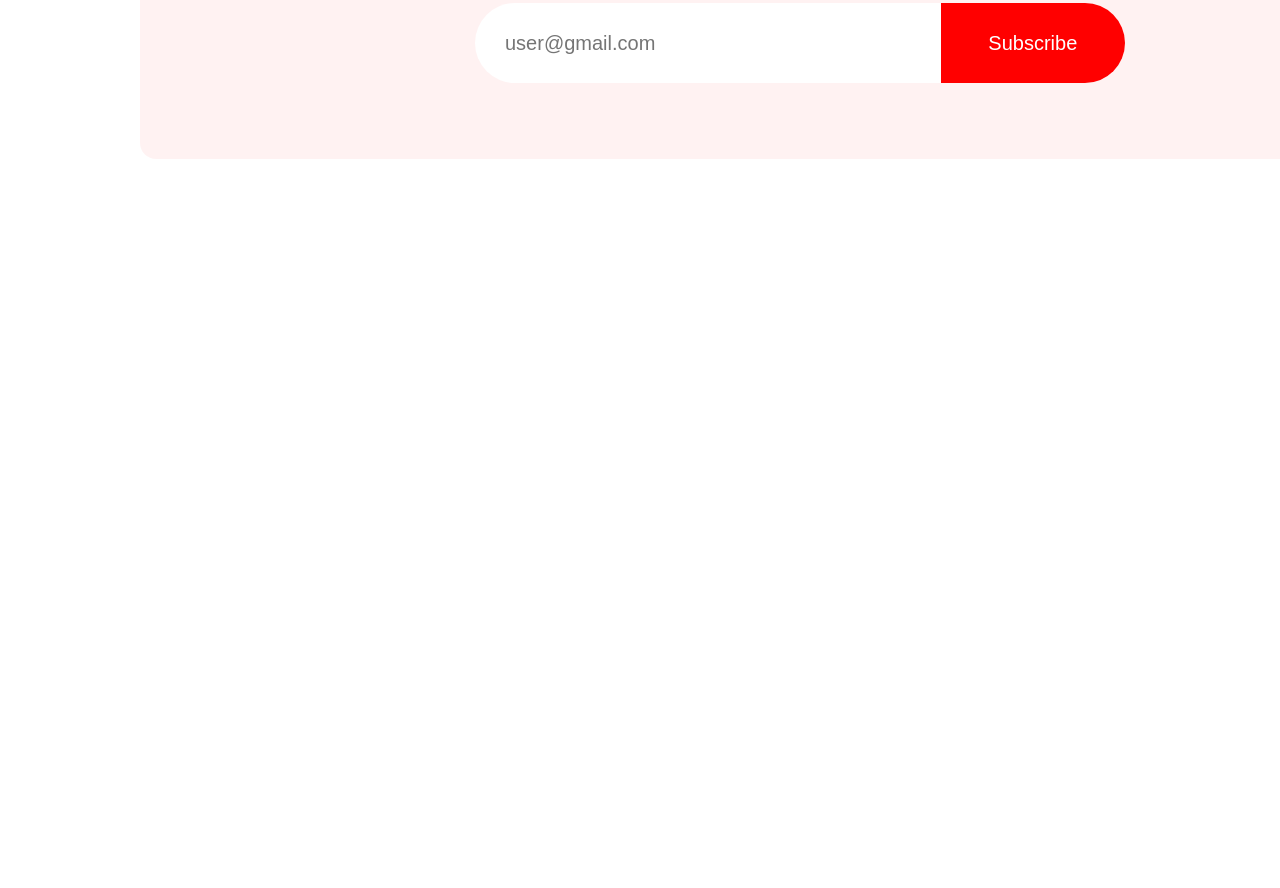
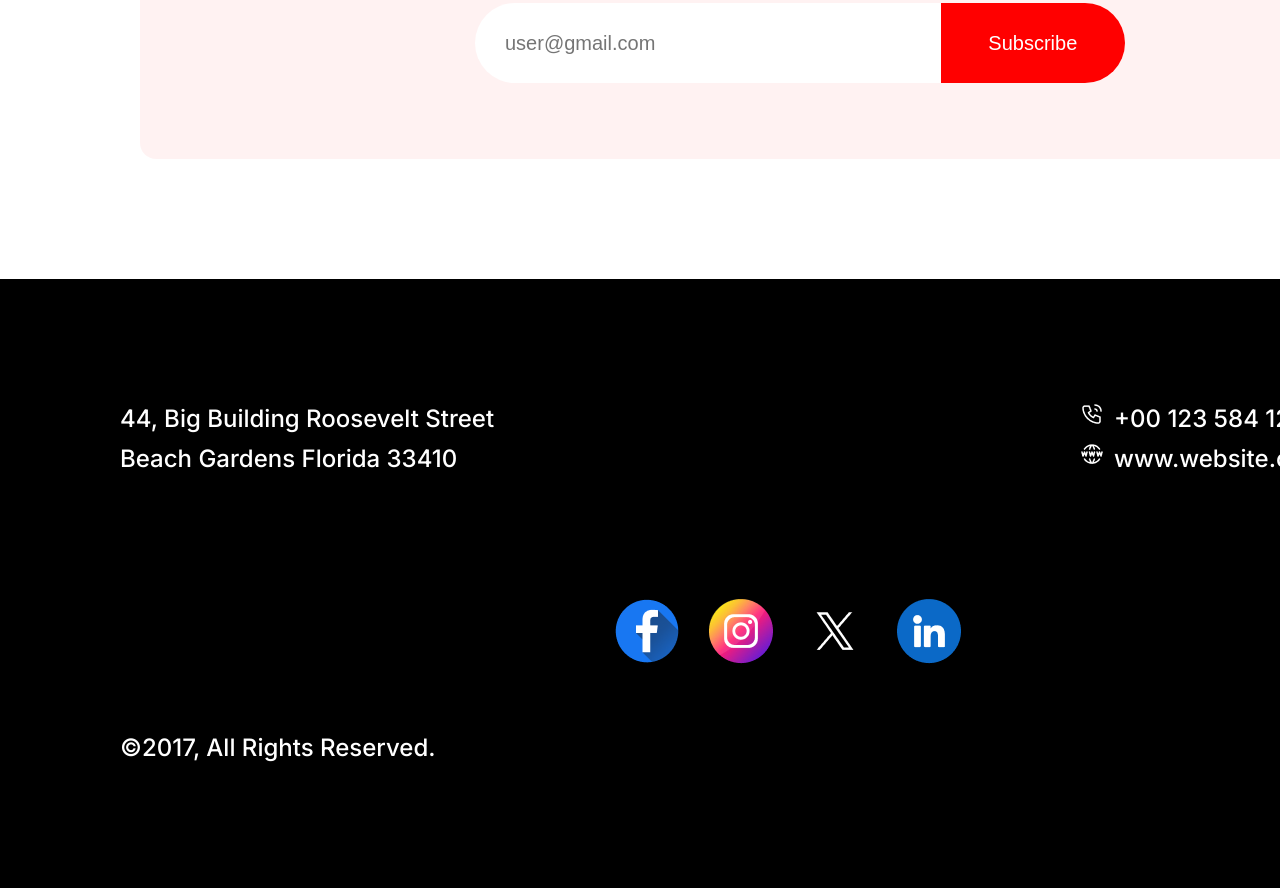
Before and after one commit to Rasc3ta/assignment-1, a plain HTML site: page index.html in a window 1280 px wide. Shown: the part 6323-7211 px from the top of the page. Before the commit the page ends 6602 px from the top, so only its background shows below. Drawn offline with Linux system fonts and the light colour scheme.

Commit message:
footer  done

```diff
--- a/index.html
+++ b/index.html
@@ -147,14 +147,68 @@
         </div>
       </section>
       <section class="newsletter">
-        <img src="./resources/Group 61.png" alt="letter" class="letter">
+        <img src="./resources/Group 61.png" alt="letter" class="letter" />
         <h2>Subscribe to our Newsletter</h2>
-        <p>Stay informed and inspired! Subscribe to our newsletter for exclusive updates, offers, and a world of exciting content. Join us now</p>
+        <p>
+          Stay informed and inspired! Subscribe to our newsletter for exclusive
+          updates, offers, and a world of exciting content. Join us now
+        </p>
         <form action="">
-            <input type="email" name="email" class="email" placeholder="user@gmail.com">
-            <input type="submit" value="Subscribe" class="subscribe">
+          <input
+            type="email"
+            name="email"
+            class="email"
+            placeholder="user@gmail.com"
+          />
+          <input type="submit" value="Subscribe" class="subscribe" />
         </form>
       </section>
     </main>
+    <footer>
+      <ul class="addressAndCopy">
+        <li class="address">
+          44, Big Building Roosevelt Street Beach Gardens Florida 33410
+        </li>
+        <li class="copy">&copy;2017, All Rights Reserved.</li>
+      </ul>
+      <ul class="social">
+        <li>
+          <a href="#"
+            ><img src="./resources/Facebook.png" alt="Facebook icon"
+          /></a>
+        </li>
+        <li>
+          <a href="#"
+            ><img src="./resources/Instagram.png" alt="Instagram icon"
+          /></a>
+        </li>
+        <li>
+          <a href="#"
+            ><img src="./resources/Twitter.png" alt="Twitter icon"
+          /></a>
+        </li>
+        <li>
+          <a href="#"
+            ><img src="./resources/Linkedin.png" alt="Linkedin icon"
+          /></a>
+        </li>
+      </ul>
+      <div class="others">
+        <ul class="contact">
+          <li>
+            <img src="./resources/Call.png" alt="phone icon" class="icon" />+00
+            123 584 124
+          </li>
+          <li>
+            <img
+              src="./resources/Website.png"
+              alt="world icon"
+              class="icon"
+            />www.website.com
+          </li>
+        </ul>
+        <button class="unsubscribe">Unsubscribe</button>
+      </div>
+    </footer>
   </body>
 </html>
--- a/styles.css
+++ b/styles.css
@@ -398,3 +398,60 @@ body {
   padding: 25px 30px;
   color: rgba(0, 0, 0, 0.8);
 }
+
+/* footer */
+
+footer {
+  font-size: 24px;
+  font-weight: 500;
+  line-height: 40px;
+  font-family: "Inter", sans-serif;
+  background-color: black;
+  color: white;
+  padding: 120px;
+  width: 1600px;
+  height: 609px;
+  display: flex;
+  justify-content: space-between;
+}
+
+.addressAndCopy {
+  display: flex;
+  flex-direction: column;
+  justify-content: space-between;
+}
+
+.social {
+    display: flex;
+    gap: 30px;
+  margin-top: 200px;
+}
+
+.others {
+  width: 400px;
+  display: flex;
+  flex-direction: column;
+  justify-content: space-between;
+}
+footer li {
+  list-style-type: none;
+}
+
+.address {
+  width: 375px;
+}
+
+.unsubscribe {
+  align-self: flex-end;
+  font-size: 24px;
+  font-weight: 500;
+  width: 150px;
+  height: 30px;
+  border: none;
+  background-color: black;
+  color: white ;
+}
+
+.icon {
+    margin-right: 10px;
+}
```
